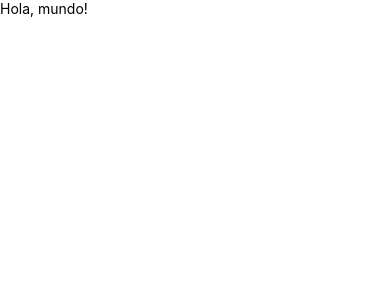
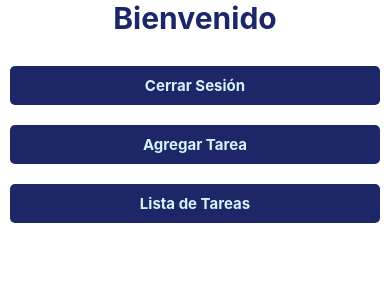
Before and after one commit to glomarperu/Proyecto_Planificador, a React Native app: screen / in a window 390 px wide. Shown: the top 300 px of the page. Built offline with nearby package versions, Linux system fonts and the light colour scheme.

Commit message:
Creando pantallas para luego navegar

```diff
--- a/App.tsx
+++ b/App.tsx
@@ -1,11 +1,12 @@
 import React from 'react';
-import { Text, View } from 'react-native';
+import { View } from 'react-native';
+import { HomeScreen } from './src/routes/HomeScreen';
 
 function App(): React.JSX.Element {
 
  return (
         <View>
-          <Text>Hola, mundo!</Text>
+          <HomeScreen/>
         </View>
   );
 }
--- /dev/null
+++ b/src/components/ButtonComponent.tsx
@@ -0,0 +1,16 @@
+import React from 'react';
+import { Pressable, Text } from 'react-native';
+import { styles } from '../theme/styles';
+
+interface Props {
+  onAction: () => void;
+  label: string;
+}
+
+export const ButtonComponent = ({ onAction, label }: Props) => {
+  return (
+    <Pressable style={styles.button} onPress={onAction}>
+      <Text style={styles.buttonText}>{label}</Text>
+    </Pressable>
+  );
+};
--- /dev/null
+++ b/src/routes/HomeScreen.tsx
@@ -0,0 +1,37 @@
+import React from 'react';
+import { View, Text } from 'react-native';
+import { styles } from '../theme/styles';
+import { ButtonComponent } from '../components/ButtonComponent';
+import auth from '@react-native-firebase/auth';
+
+
+export const HomeScreen = () => {
+  const logout = async () => {
+    try {
+      await auth().signOut();
+    } catch (error) {
+      console.error('Error al cerrar sesión:', error);
+    }
+  };
+
+  const handleAddTask = () => {
+    console.log('Agregar tarea');
+  };
+
+  const handleTaskList = () => {
+    console.log('Lista de tareas');
+  };
+
+  const handleCerrarSesion = () => {
+    console.log('Cerrar Sesión');
+  };
+
+  return (
+    <View>
+      <Text style={styles.title}>Bienvenido</Text>
+      <ButtonComponent onAction={handleCerrarSesion} label="Cerrar Sesión" />
+      <ButtonComponent onAction={handleAddTask} label="Agregar Tarea" />
+      <ButtonComponent onAction={handleTaskList} label="Lista de Tareas" />
+    </View>
+  );
+};
--- /dev/null
+++ b/src/theme/styles.ts
@@ -0,0 +1,34 @@
+import { StyleSheet } from "react-native";
+
+export const colors = {
+    primary: '#1d2667', // Color Primario
+    dark: 'black', // Color Secundario
+    light: '#D2F4FA', // Color Terciario
+    danger: '#ff4d4d', // Nuevo color para el botón de eliminar
+    white: '#3D656C',      // Color para textos secundarios
+    background: '#abd5d5', // Color de fondo
+
+};
+
+export const styles = StyleSheet.create({
+    title: {
+        color: colors.primary,
+        fontSize: 30,
+        fontWeight: 'bold',
+        textAlign: 'center',
+        marginBottom: 20,
+    },
+    button: {
+        backgroundColor: colors.primary,
+        padding: 10,
+        borderRadius: 5,
+        margin: 10,
+        alignItems: 'center',
+    },
+    buttonText: {
+        color: colors.light,
+        fontSize: 15,
+        fontWeight: 'bold',
+        alignItems: 'center',
+    },
+});
```
